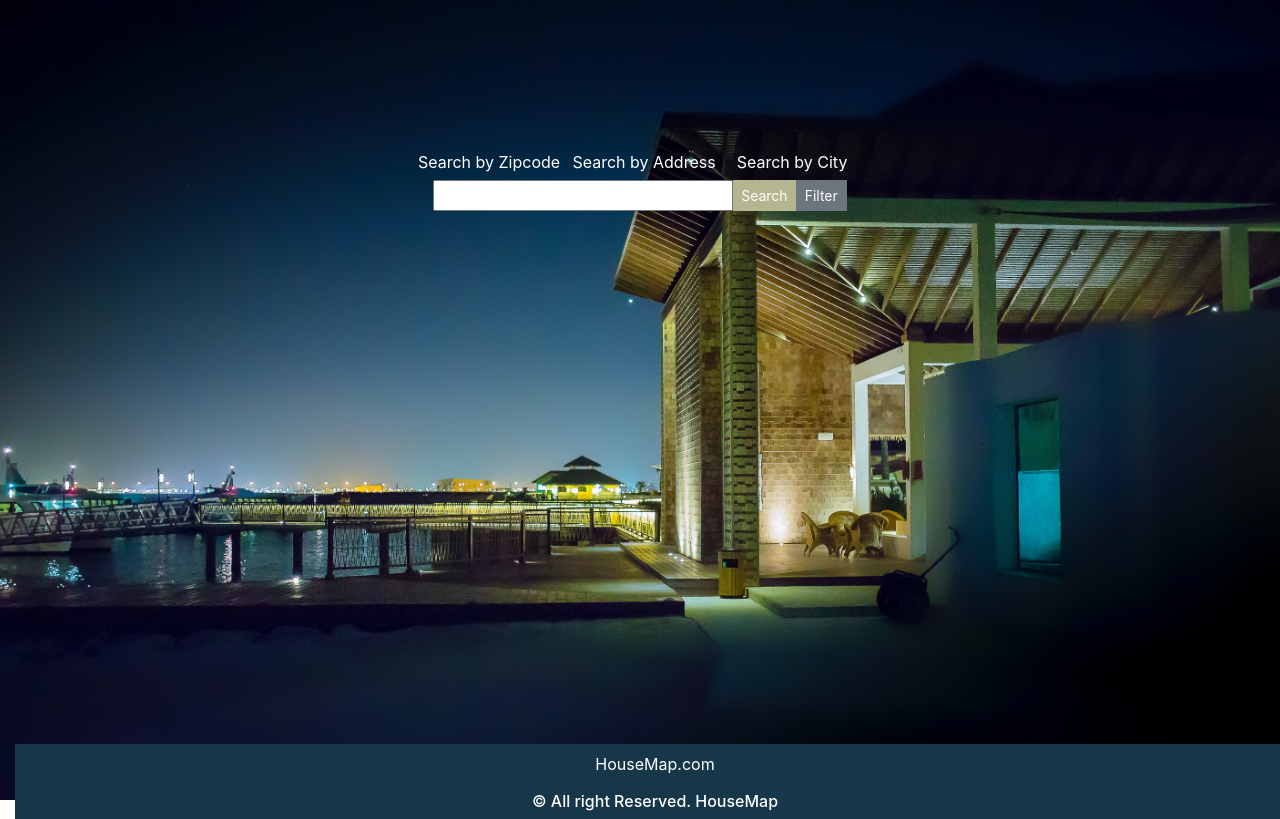
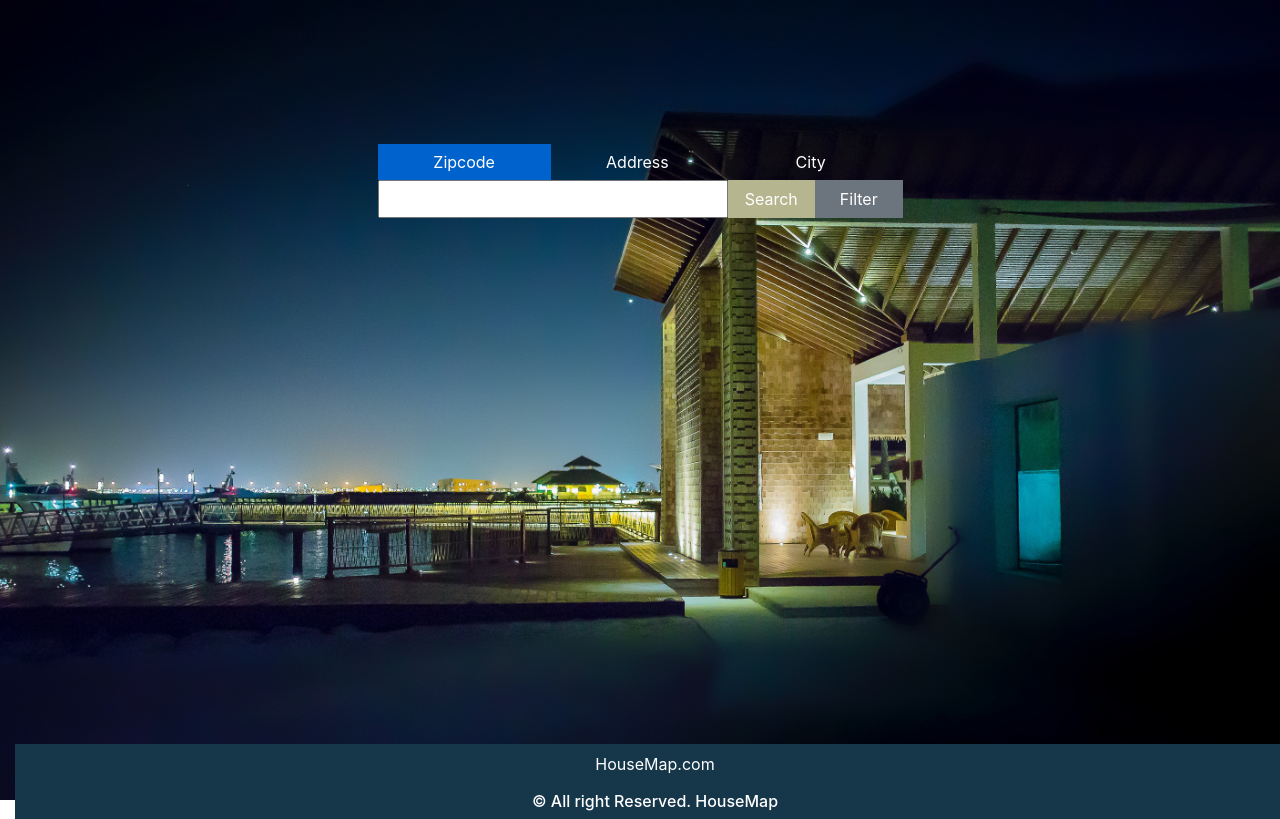
Before and after one commit to zhangtongds/HB-Capstone-project-HouseMap, a Flask app: page / in a window 1280 px wide. Shown: the part 56-875 px from the top of the page. Run offline with Flask 2, Linux system fonts and the light colour scheme; some libraries are stand-ins or nearby versions.

Commit message:
Changed homepage layout

```diff
--- a/templates/homepage.html
+++ b/templates/homepage.html
@@ -107,28 +107,27 @@
                 <br>
                 <br>
 
-            <div class="search-container col-10 mx-auto">
-                <div class="row" >
-
-                    <div class="btn-group btn-group-toggle" role="group" id="searchtype">
-                        <a class="btn btn-primary" href="?search_type=zipcode">Search by Zipcode</a><br>
-                        <a class="btn btn-primary" href="?search_type=address">Search by Address</a><br>
-                        <a class="btn btn-primary" href="?search_type=city">Search by City</a><br>
+            <div class="search-container container">
+                <div class="row col-lg-6" style="padding: 0px;">
+                    <div class="col-lg-12 btn-group btn-group-toggle" role="group" id="searchtype">
+                        <a class="col-sm-4 btn btn-primary btn-block {{ 'active' if search_type == 'zipcode' }}" href="?search_type=zipcode">Zipcode</a><br>
+                        <a class="col-sm-4 btn btn-primary btn-block {{ 'active' if search_type == 'address' }}" href="?search_type=address">Address</a><br>
+                        <a class="col-sm-4 btn btn-primary btn-block {{ 'active' if search_type == 'city' }}" href="?search_type=city">City</a><br>
 
                     </div>
                 </div>
-            <div class="row">
+            <div class="row col-lg-6" >
 
                 {% for allowed_field in allowed_fields %}
                     <!-- {{ allowed_field.capitalize() }}  -->
 
 
-                <input id="autocomplete" type="text", name={{ allowed_field }}>
+                <input class="col-sm-8" id="autocomplete" type="text", name={{ allowed_field }}>
                 {% endfor %}
 
-                <input type="submit" id="search" name="Submit" class="btn btn-sm btn-secondary" value="Search">
+                <input type="submit" id="search" name="Submit" class="btn btn-secondary col-sm-2" value="Search">
 
-                <button type="button" class="btn btn-secondary btn-sm" id="show-filter"> Filter</button>
+                <button type="button" class="btn btn-secondary col-sm-2" id="show-filter"> Filter</button>
 
 
             </div>
```
Also changed, not shown: server.py (line endings or trailing spaces).
